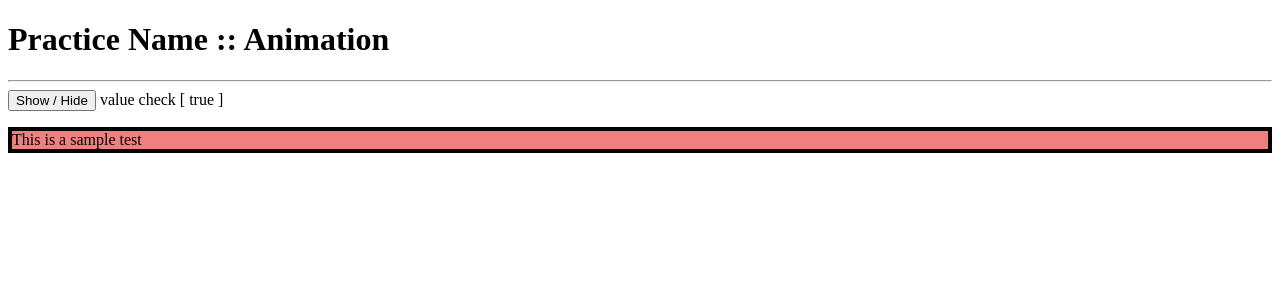
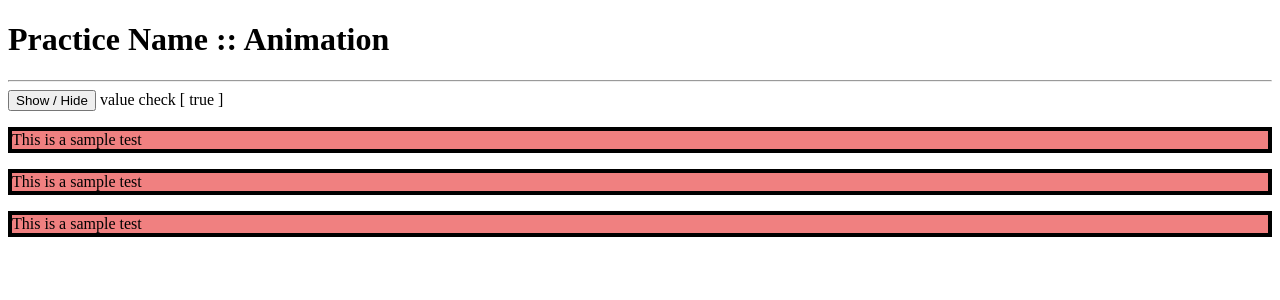
Before and after one commit to woobaik/vue_practice, a Vue app: page / in a window 1280 px wide. Shown: the top 300 px of the page. Built offline with nearby package versions, Linux system fonts and the light colour scheme.

Commit message:
Finish style practice

```diff
--- a/src/App.vue
+++ b/src/App.vue
@@ -9,6 +9,16 @@
       <p v-if="show" class="sample">
        This is a sample test
      </p>
+    </transition>
+      <transition name="slide" type="animation">
+       <p v-if="show" class="sample">
+         This is a sample test
+      </p>
+    </transition>
+      <transition name="slide" appear>
+       <p v-if="show" class="sample">
+         This is a sample test
+      </p>
     </transition>
 
   </div>
@@ -49,4 +59,30 @@ export default {
     transition: opacity 1s;
     opacity: 0;
   }
+
+  .slide-enter {
+    transform: translateY(20px);
+  }
+
+  .slide-enter-active {
+    animation: slide-in 1s ease-in-out forwards;
+  }
+
+  .slide-leave {
+    transform: translateY(0)
+  }
+
+  .slide-leave-active {
+    animation: slide-out 1s ease-in-out forwards;
+  }
+
+  @keyframes slide-in {
+    from { transform: translateY(20px)}
+    to { transform: translateY(0)}
+  }
+
+  @keyframes slide-out {
+    from { transform: translateY(0)}
+    to { transform: translateY(20px)}
+  }
 </style>
```
